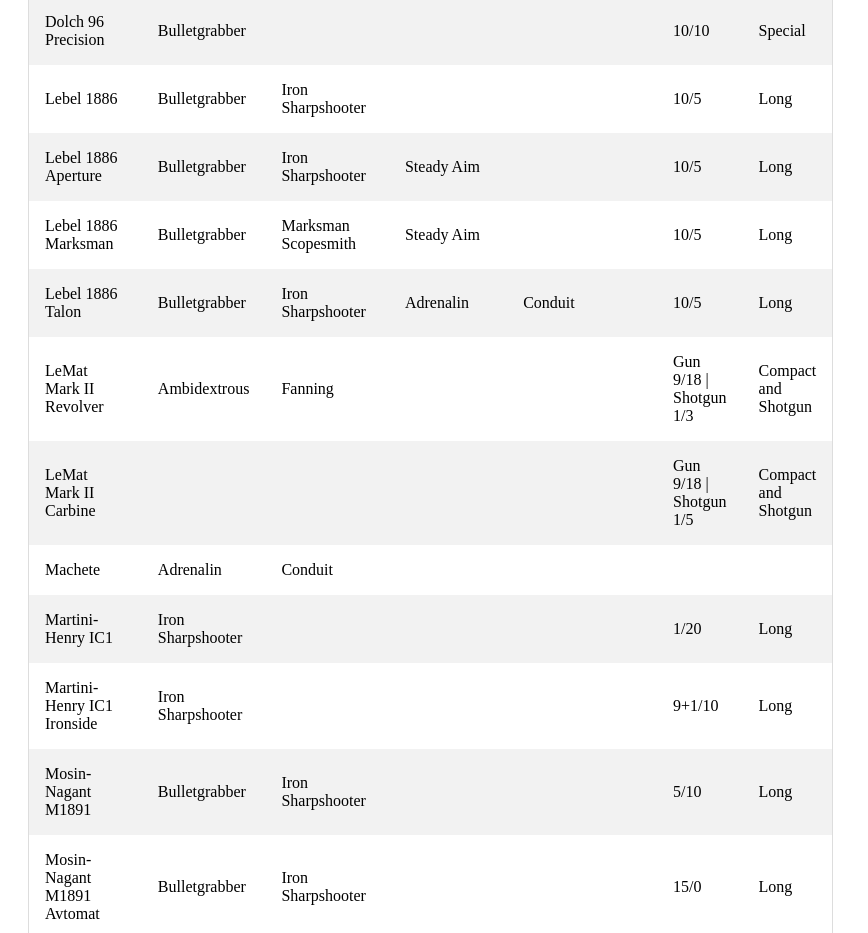
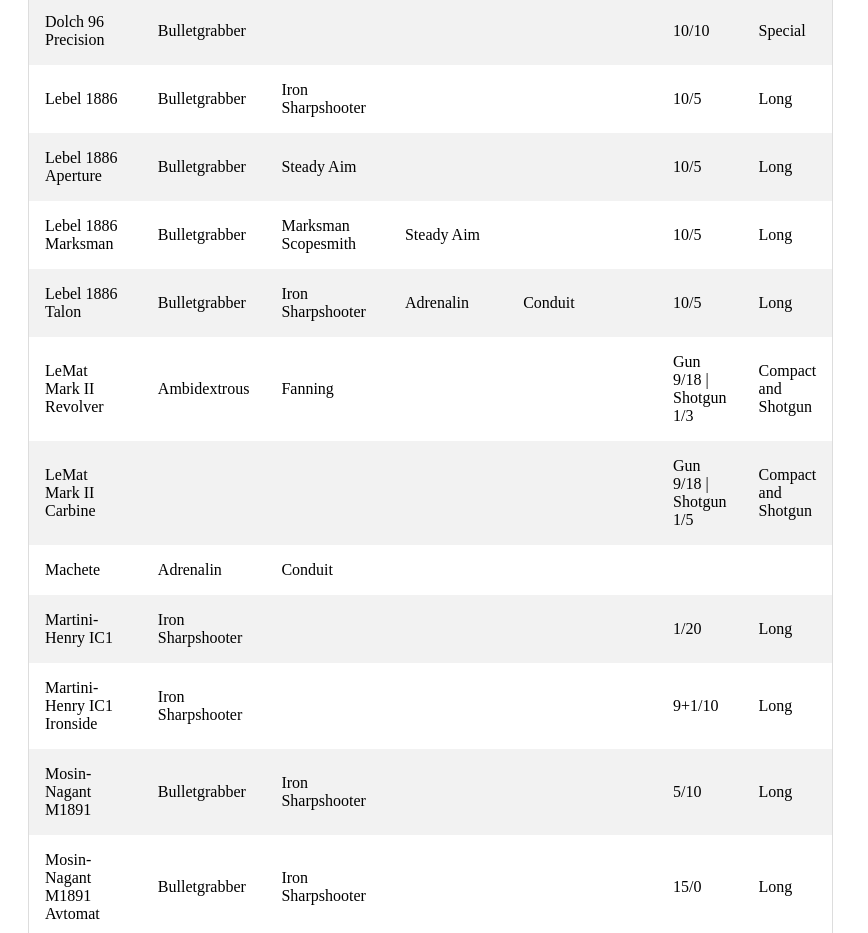
Before and after one commit to ondskefull/hunt-trait-search, a plain HTML site: page index.html in a window 1280 px wide. Shown: the part 2223-3156 px from the top of the page, without its empty margins (0-868 px from the left). Drawn offline with Linux system fonts and the light colour scheme.

Commit message:
Update index.html

```diff
--- a/index.html
+++ b/index.html
@@ -279,8 +279,8 @@
   <tr>
     <td>Lebel 1886 Aperture</td>
     <td>Bulletgrabber</td>
-    <td>Iron Sharpshooter</td>
     <td>Steady Aim</td>
+    <td></td>
     <td></td>
     <td></td>
     <td>10/5</td>
```
